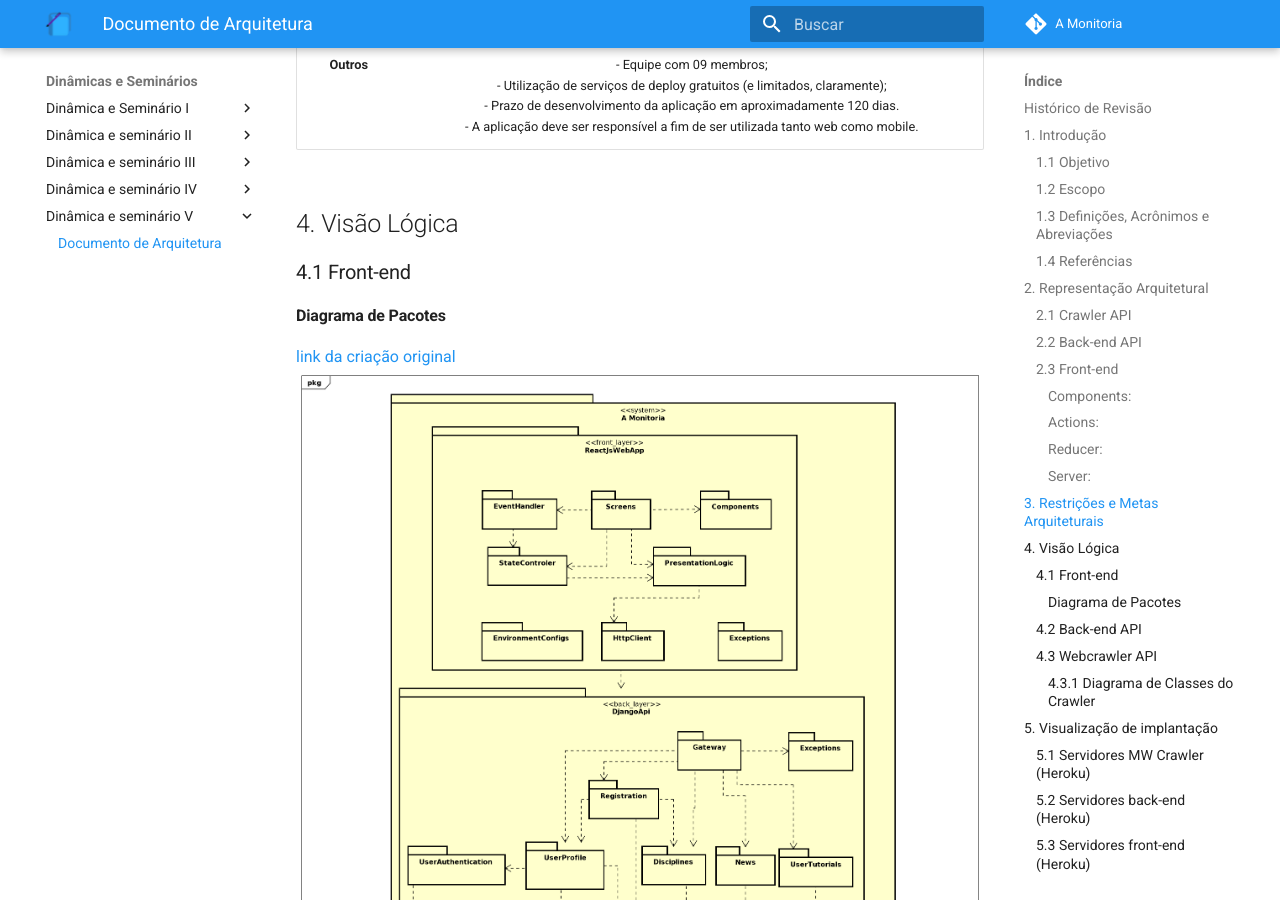
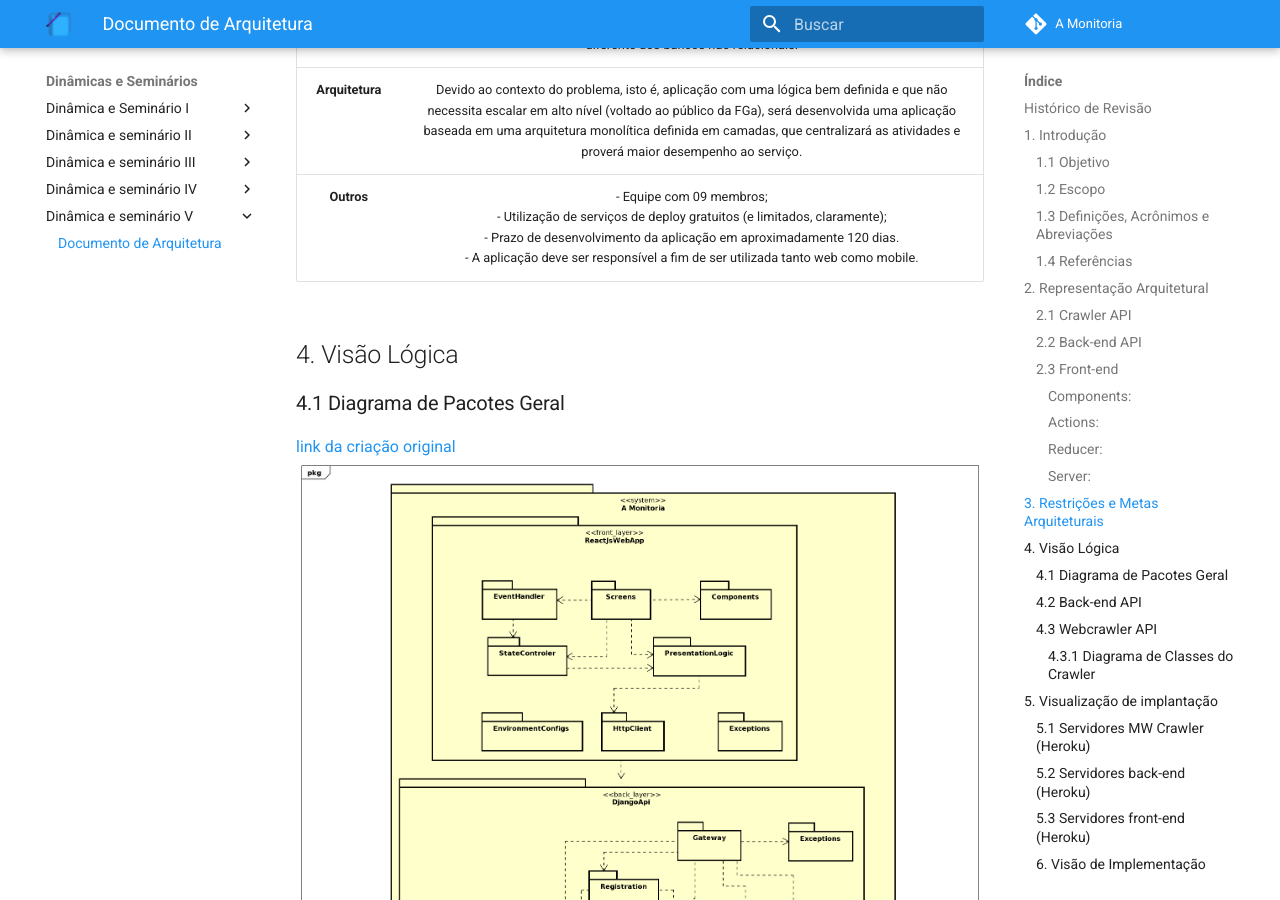
Before and after one commit to 2019-2-arquitetura-desenho/wiki, an MkDocs documentation site: the page built from docs/dinamica_seminario_V/documento_arquitetura.md, in a window 1280 px wide and 900 px high, scrolled down 4551 px. Built offline with MkDocs 1.6.1 and Material for MkDocs 9.7.7, drawn with Linux system fonts in a browser that asks for light colours; comment, search, counter and statistics services are not loaded; old or Windows-style settings are respelled for this version of MkDocs; part of the change alters nothing that is shown; some of the changed text lies outside the part shown.

```diff
--- a/docs/dinamica_seminario_V/documento_arquitetura.md
+++ b/docs/dinamica_seminario_V/documento_arquitetura.md
@@ -10,8 +10,10 @@
 | 17/11/19 | 0.4 | Adiciona restrições e metas arquiteturais | [Lieverton Silva](https://github.com/lievertom) e [Welison Regis](https://github.com/WelisonR) |
 | 17/11/19 | 0.5 | Adiciona diagrama de componente | [Lieverton Silva](https://github.com/lievertom) e [Welison Regis](https://github.com/WelisonR) |
 | 17/11/19 | 0.6 | Adiciona descrições de implementação e implantação do crawler | [Lieverton Silva](https://github.com/lievertom) e [Welison Regis](https://github.com/WelisonR) |
-|17/11/19 | 0.7 | Adicionando Representação arquitetural do Front | [Ivan Dobbin](https://github.com/darmsDD) |
-|17/11/19 | 0.8 | Adicionando Diagrama de Pacotes | [Ivan Dobbin](https://github.com/darmsDD) |
+|17/11/19 | 0.7 | Adicionando Representação arquitetural do Front | [Ivan Dobbin](https://github.com/darmsDD)
+e [Andre Pinto](https://github.com/andrelucax)
+ |
+|17/11/19 | 0.8 | Adicionando Diagrama de Pacotes | [Ivan Dobbin](https://github.com/darmsDD) e [Andre Pinto](https://github.com/andrelucax) |
 
 ## 1. Introdução
 
@@ -92,8 +94,8 @@ Local da onde vem os dados.
 
 ## 4. Visão Lógica
 
-### 4.1 Front-end
-#### Diagrama de Pacotes
+
+### 4.1 Diagrama de Pacotes Geral
 [link da criação original](../dinamica_seminario_III/diagrama_pacotes.md)
 ![Diagrama de Geral - v3.0](assets/diagrama_pacotes_geral_v3.png)
 
```
